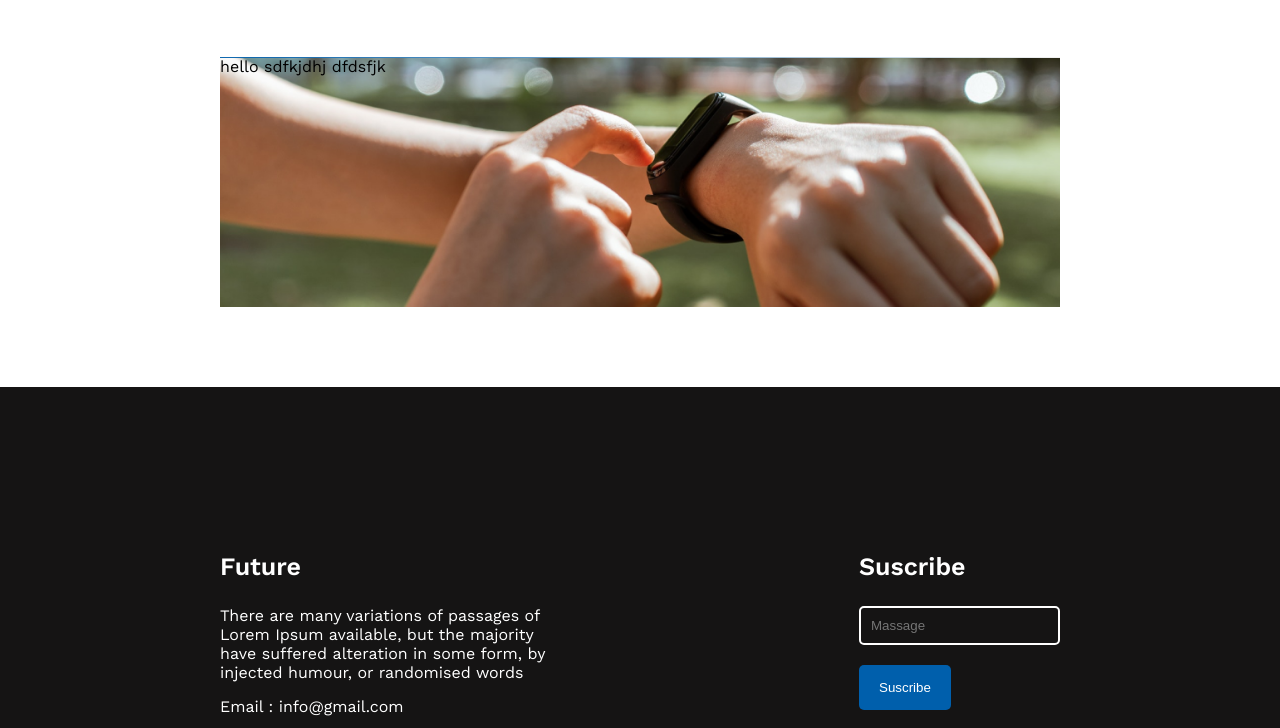
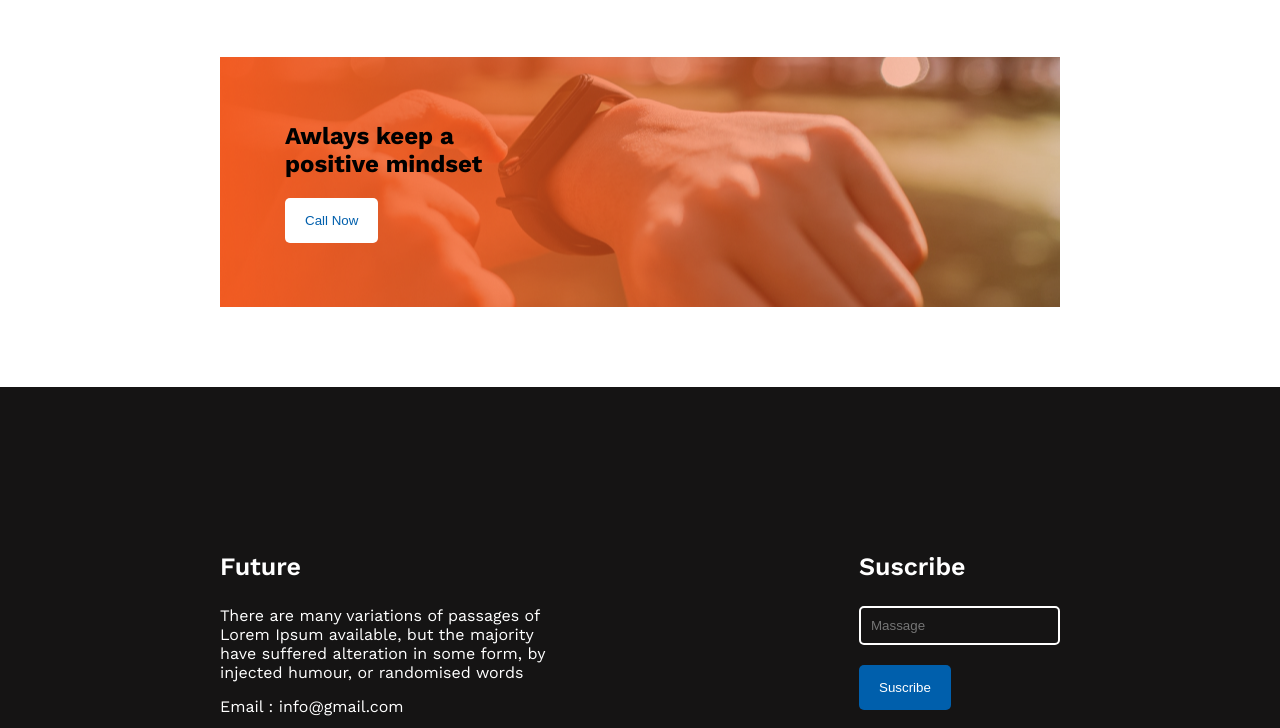
Before and after one commit to ahmedraza069/practise-day-2-web-porfolio, a plain HTML site: page index.html in a window 1280 px wide. Shown: the part 1927-2655 px from the top of the page. Drawn offline with nearby package versions, Linux system fonts and the light colour scheme; a web font is replaced by a local one.

Commit message:
complete our portfolio

```diff
--- a/css/style.css
+++ b/css/style.css
@@ -113,12 +113,10 @@ display: flex;
 
 /* banner and image part start */
 .back_image{
-    background-image: url('../images/watch.png'), linear-gradient(90deg, #005FAC 0%, rgba(0, 95, 172, 0.00) 100%);
-    background-size: cover !important;
-    background-repeat: no-repeat !important;
+    background: url('../images/gradient3.png') left center no-repeat, url('../images/watch.png') right center no-repeat;
     height: 250px;
     margin: 40px 220px;
-    background-position: center;
+    padding: 65px;
 
 }
 footer{
--- a/index.html
+++ b/index.html
@@ -72,11 +72,8 @@
 <section>
     <div class="container">
         <div class="back_image">
-           hello
-
-           sdfkjdhj
-
-           dfdsfjk
+            <h2 style="width: 200px; margin-bottom: 20px;">Awlays keep a positive mindset</h2>
+            <a href=""><button class="btn-primary" type="button">Call Now</button></a>
         </div>
     </div>
 </section>
```
